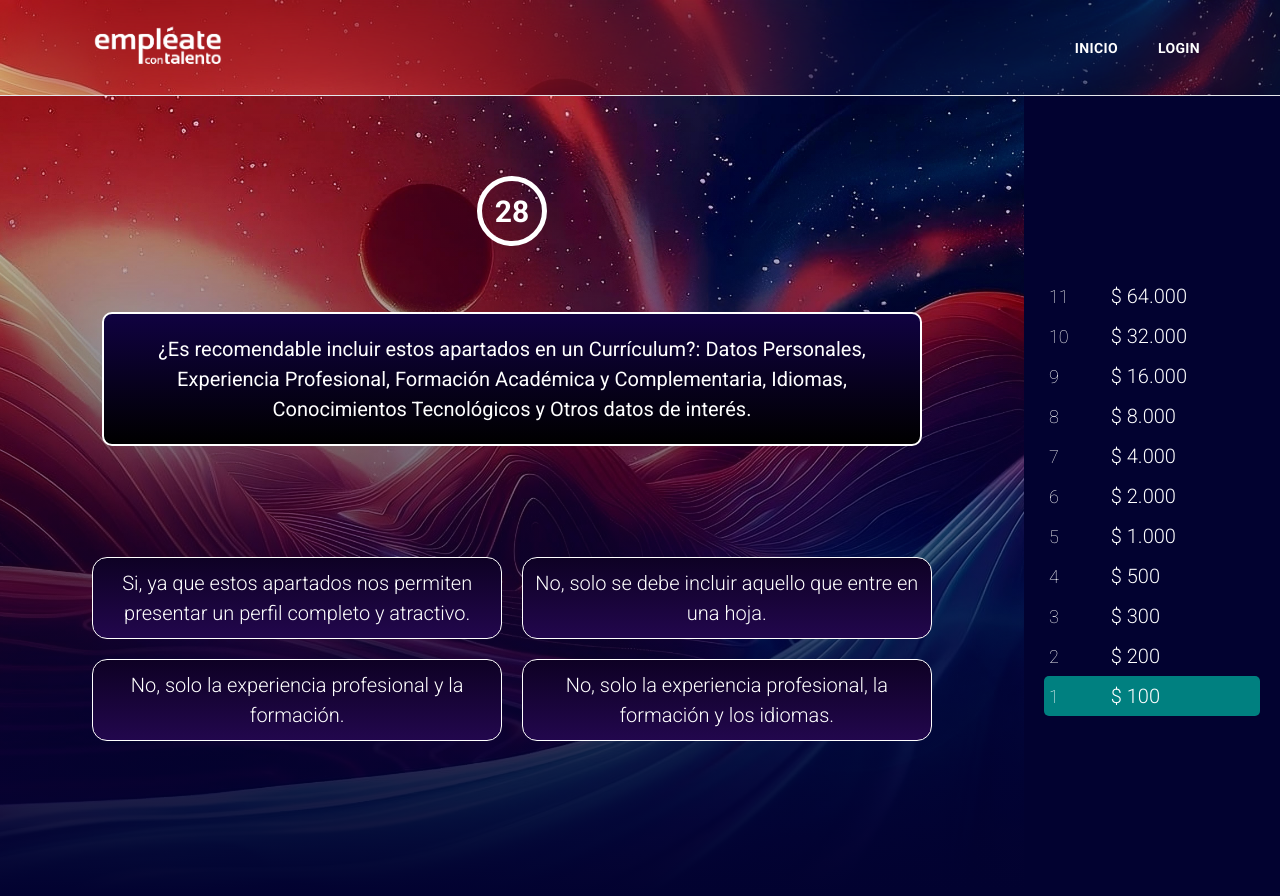
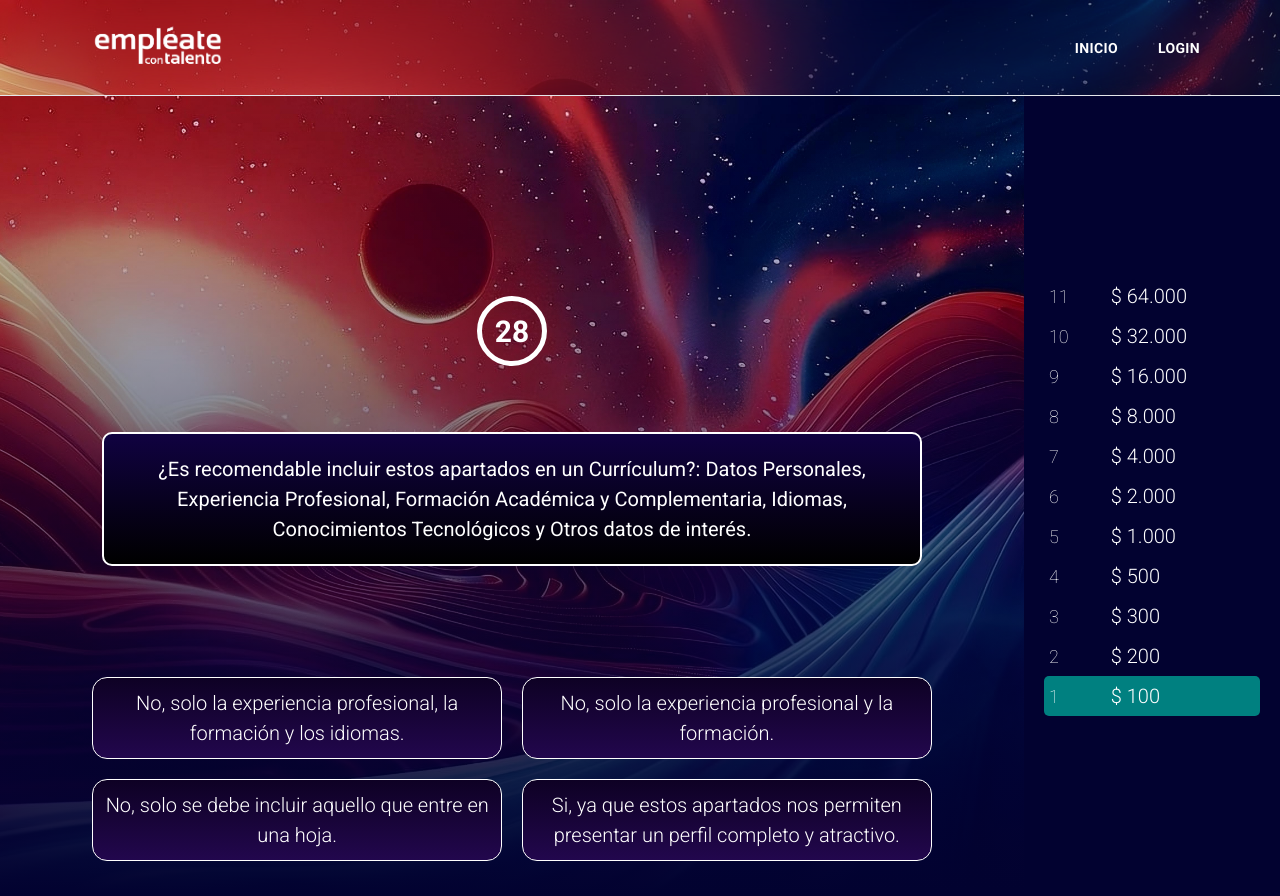
Before and after one commit to agt1984/quizEmpleate, a React (Create React App) app: page / in a window 1280 px wide. Both pictures are taken after a click on the button "Comenzar". Built offline with nearby package versions, Linux system fonts and the light colour scheme.

Commit message:
added ramdon answer

```diff
--- a/src/App.css
+++ b/src/App.css
@@ -15,7 +15,6 @@
   background: linear-gradient(to bottom, rgba(0, 0, 0, 0), #020230),
     url("./assets/bg.jpg") repeat center;
   background-size: cover;
-  background-attachment: "fixed";
   background-blend-mode: overlay;
   background-color: #a36659;
 }
@@ -27,6 +26,9 @@
   background-size: cover;
   display: flex;
   flex-direction: column;
+  justify-content: center;
+  align-items: center;
+  text: justify;
   font-size: 4em;
 }
 
--- a/src/App.jsx
+++ b/src/App.jsx
@@ -288,7 +288,7 @@ function App() {
 
   const EndGameButtons = () => {
     return (
-      <div className="flex justify-center gap-4 mt-8">
+      <div className="flex justify-center text-justify gap-4 mt-8">
         <button
           onClick={resetGame}
           className="bg-white text-red-500 mt-8 w-40 h-10 border-none rounded-md cursor-pointer text-lg font-medium"
@@ -314,18 +314,23 @@ function App() {
         <Start setStartPage={setStartPage} />
       ) : (
         <>
-          <div className="main">
+          <div className="main mdl:hidden overflow-hidden">
             {gameOver ? (
               <div>
-                <h1 className=" flex justify-center  gap-4 mt-8">
+                <h1 className=" flex flex-col justify-center gap-4 mt-8">
                   ¡Felicidades! Has ganado: {earned}
                 </h1>
                 <EndGameButtons />
               </div>
             ) : timeOut ? (
               <div>
-                <h1 className="flex justify-center gap-4 mt-8">
-                  Has ganado: {earned}
+                <h1
+                  className="flex
+                text-center
+                items-center
+                justify-center gap-4 mt-8"
+                >
+                  Has ganado: <br /> {earned}
                 </h1>
                 <EndGameButtons />
               </div>
--- a/src/components/Trivia.jsx
+++ b/src/components/Trivia.jsx
@@ -24,6 +24,17 @@ export default function Trivia({
 
   useEffect(() => {
     setQuestion(data[questionNumber - 1]);
+
+    // Mezclar respuestas de manera aleatoria
+    if (data[questionNumber - 1]?.answers) {
+      const shuffledAnswers = [...data[questionNumber - 1]?.answers].sort(
+        () => Math.random() - 0.5
+      );
+      setQuestion((prevQuestion) => ({
+        ...prevQuestion,
+        answers: shuffledAnswers,
+      }));
+    }
   }, [data, questionNumber]);
 
   const delay = (duration, callback) => {
@@ -57,6 +68,7 @@ export default function Trivia({
       }
     });
   };
+
   return (
     <div className="trivia">
       <div className="question">{question?.question}</div>
```
